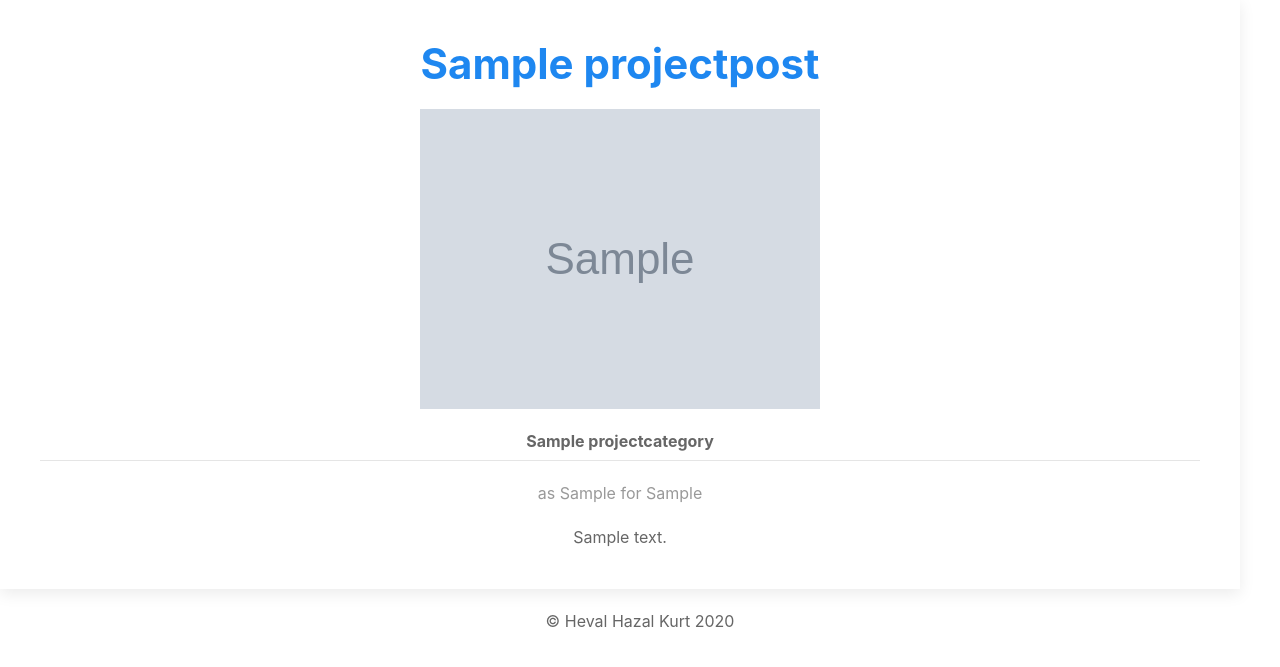
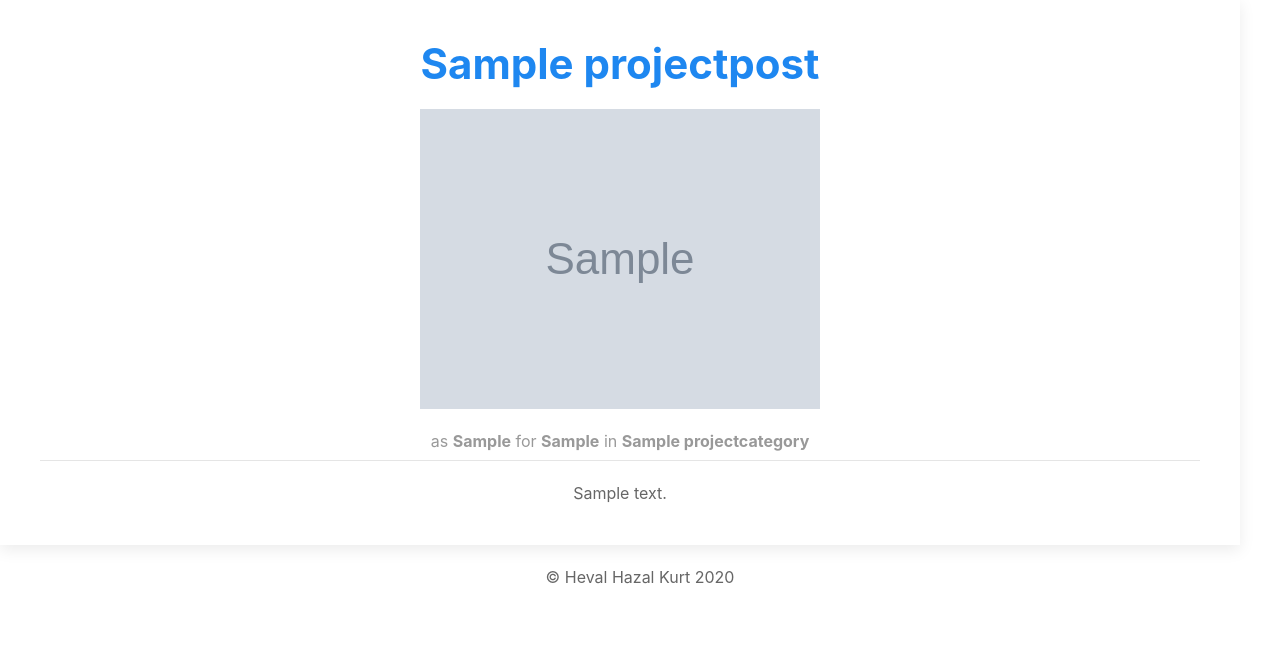
Before and after one commit to hevalhazalkurt/hhk_personal_website, a Django app: page /projects/ in a window 1280 px wide. Shown: the part 81-748 px from the top of the page. Run offline with Django 3.2, Linux system fonts and the light colour scheme; tables that the repository leaves empty hold one stand-in row (values such as "Sample post"); grey boxes marked "Sample" are stand-in pictures; some libraries are stand-ins or nearby versions.

Commit message:
Changed the view of project prosition

```diff
--- a/hhk_web/project/templates/project/projecthome.html
+++ b/hhk_web/project/templates/project/projecthome.html
@@ -8,8 +8,8 @@
         <div class="uk-card uk-card-default uk-card-body">
             <h1 class="uk-text-bold uk-text-center"><a href="{% url "project-detail" project.id %}">{{ project.title }}</a></h1>
             <a href="{% url "project-detail" project.id %}"><img src="{{ project.image.url }}" /></a>
-            <p class="uk-text-bold uk-heading-divider">{{ project.category }}</p>
-            <p class="uk-text-muted">as {{ project.position }} for {{ project.client }}</p>
+            <!-- <p class="uk-text-bold uk-heading-divider">as {{ project.position }} for {{ project.client }} in {{ project.category }}</p> -->
+            <p class="uk-text-muted uk-heading-divider">as <b>{{ project.position }}</b> for <b>{{ project.client }}</b> in <b>{{ project.category }}</b></p>
             <p>{{ project.summary }}</p>
         </div>
     {% endfor %}
```
